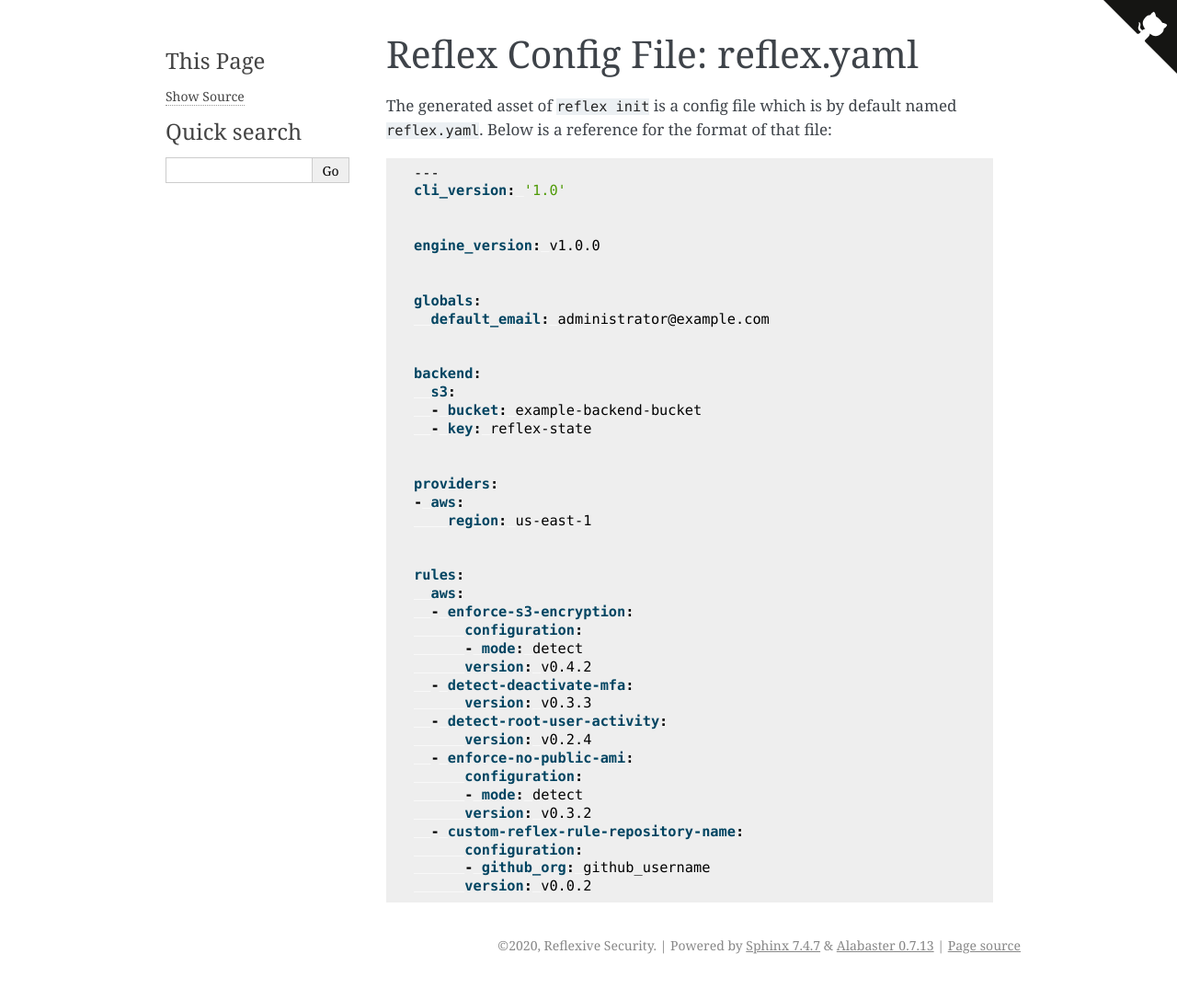
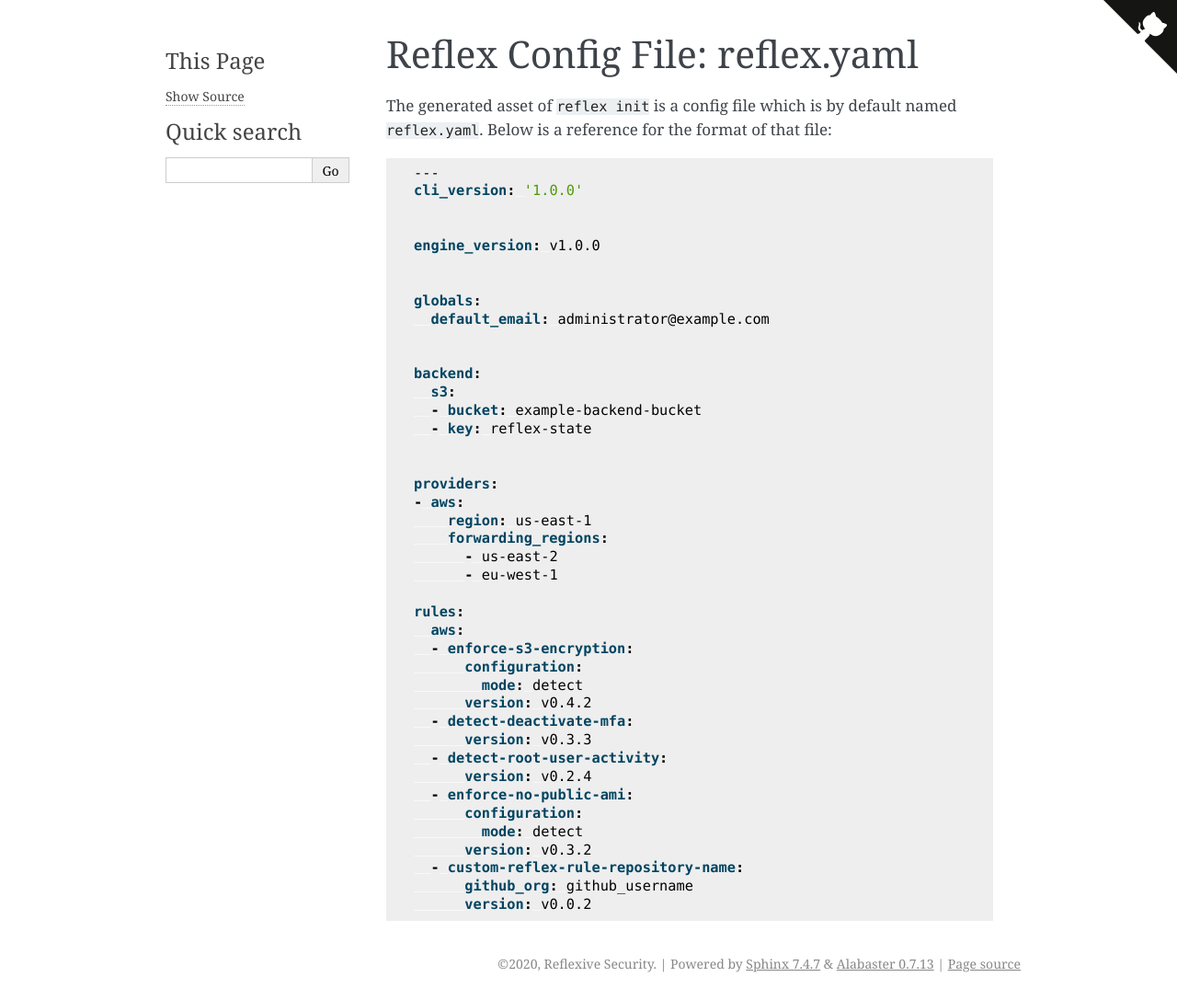
Before and after one commit to reflexivesecurity/reflex-cli, a Sphinx documentation site: the page built from docs/reflex-config-file.rst, in a window 1280 px wide. Shown: the whole page at 92% size. Built offline with Sphinx 7.4.7, drawn with Linux system fonts in a browser that asks for light colours.

Commit message:
Update config file format documentation (#224)

```diff
--- a/docs/reflex-config-file.rst
+++ b/docs/reflex-config-file.rst
@@ -5,7 +5,7 @@ The generated asset of ``reflex init`` is a config file which is by default name
 .. code-block:: yaml
 
   ---
-  cli_version: '1.0'
+  cli_version: '1.0.0'
 
 
   engine_version: v1.0.0
@@ -24,13 +24,15 @@ The generated asset of ``reflex init`` is a config file which is by default name
   providers:
   - aws:
       region: us-east-1
-
+      forwarding_regions:
+        - us-east-2
+        - eu-west-1
 
   rules:
     aws:
     - enforce-s3-encryption:
         configuration:
-        - mode: detect
+          mode: detect
         version: v0.4.2
     - detect-deactivate-mfa:
         version: v0.3.3
@@ -38,9 +40,8 @@ The generated asset of ``reflex init`` is a config file which is by default name
         version: v0.2.4
     - enforce-no-public-ami:
         configuration:
-        - mode: detect
+          mode: detect
         version: v0.3.2
     - custom-reflex-rule-repository-name:
-        configuration:
-        - github_org: github_username
+        github_org: github_username
         version: v0.0.2
```
